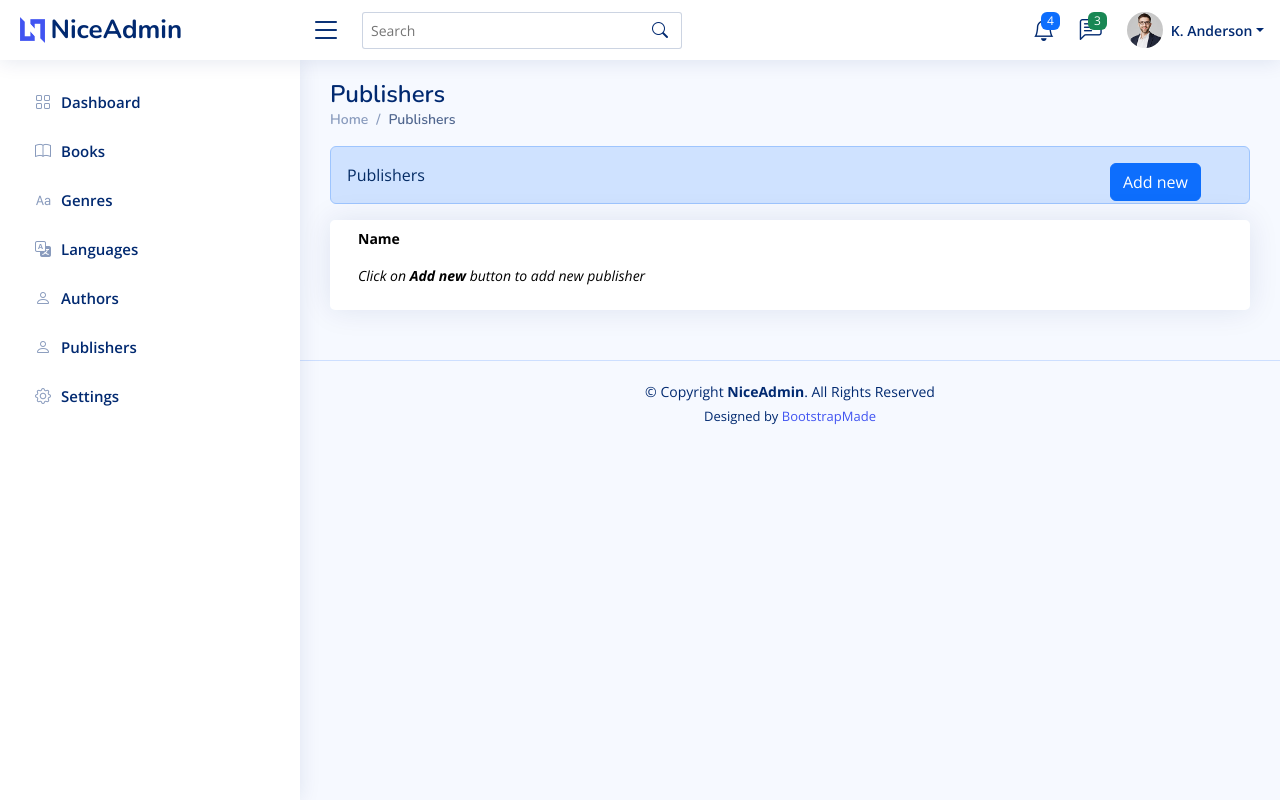
After one commit to msrpcoder/online-library, a Django app: page /books/publishers in a window 1280 px wide. The commit adds this page. Run offline with Django 4.2, Linux system fonts and the light colour scheme; the visitor is signed in with stand-in values (Sample User, id 1); data that the repository does not hold is empty; some libraries are stand-ins or nearby versions.

Commit message:
Adds languages and publishers.

```diff
--- a/books/models.py
+++ b/books/models.py
@@ -17,6 +17,10 @@ class Author(TrackedMixin, Model):
 
 
 class Publisher(TrackedMixin, Model):
+    name = models.TextField(null=False, max_length=100)
+
+
+class Language(TrackedMixin, Model):
     name = models.TextField(null=False, max_length=100)
 
 
--- a/books/urls.py
+++ b/books/urls.py
@@ -1,18 +1,32 @@
 from django.urls import path
 
 from books.views import BookAddView, BookCatalogView, BookPreviewView, BookDetailsView, GenreAddView, GenreListView, \
-    GenreDeleteView, AuthorAddView, AuthorListView, AuthorDeleteView
+    GenreDeleteView, AuthorAddView, AuthorListView, AuthorDeleteView, PublisherListView, PublisherAddView, \
+    PublisherDeleteView, LanguageListView, LanguageAddView, LanguageDeleteView
 
 urlpatterns = [
-    path('add', BookAddView.as_view(), name='book-add'),
+    # genre urlconfig
     path('genres/<int:id>/delete', GenreDeleteView.as_view(), name='genre-delete'),
     path('genres/<int:id>/edit', GenreAddView.as_view(), name='genre-edit'),
     path('genres/add', GenreAddView.as_view(), name='genre-add'),
     path('genres', GenreListView.as_view(), name='genre-list'),
+    # author urlconfig
     path('authors', AuthorListView.as_view(), name='author-list'),
     path('authors/add', AuthorAddView.as_view(), name='author-add'),
     path('authors/<int:id>/edit', AuthorAddView.as_view(), name='author-edit'),
     path('authors/<int:id>/delete', AuthorDeleteView.as_view(), name='author-delete'),
+    # publisher urlconfig
+    path('publishers', PublisherListView.as_view(), name='publisher-list'),
+    path('publishers/add', PublisherAddView.as_view(), name='publisher-add'),
+    path('publishers/<int:id>/edit', PublisherAddView.as_view(), name='publisher-edit'),
+    path('publishers/<int:id>/delete', PublisherDeleteView.as_view(), name='publisher-delete'),
+    # language urlconfig
+    path('languages', LanguageListView.as_view(), name='language-list'),
+    path('languages/add', LanguageAddView.as_view(), name='language-add'),
+    path('languages/<int:id>/edit', LanguageAddView.as_view(), name='language-edit'),
+    path('languages/<int:id>/delete', LanguageDeleteView.as_view(), name='language-delete'),
+    # book urlconfig
+    path('add', BookAddView.as_view(), name='book-add'),
     path('catalog', BookCatalogView.as_view(), name='book-catalog'),
     path('<int:book_id>/details', BookDetailsView.as_view(), name='book-details'),
     path('<int:book_id>/preview', BookPreviewView.as_view(), name='book-preview'),
--- a/books/views.py
+++ b/books/views.py
@@ -4,7 +4,7 @@ from django.shortcuts import render
 from django.urls import reverse
 from django.views.generic import TemplateView
 
-from books.models import Genre, Author
+from books.models import Genre, Author, Publisher, Language
 from utils.views import BaseLoginView
 
 logger = logging.getLogger()
@@ -51,19 +51,101 @@ class AuthorAddView(BaseLoginView, TemplateView):
             return HttpResponseRedirect(reverse('author-list'))
 
 
+class PublisherAddView(BaseLoginView, TemplateView):
+    template_name = 'add-publisher.html'
+
+    def get_context_data(self, **kwargs):
+        publisher = None
+        publisher_id = kwargs.get('id', None)
+        if publisher_id:
+            try:
+                publisher = Publisher.objects.get(pk=publisher_id)
+            except Publisher.DoesNotExist:
+                logger.warning(f"Publisher {publisher_id} doesn't exists.")
+
+        return {
+            **kwargs,
+            'page_header': 'Add Publisher',
+            'publisher': publisher
+        }
+
+    def post(self, request, **kwargs):
+        publisher_id = kwargs.get('id', None)
+        name = request.POST.get('name', '')
+
+        if not name:
+            return self.get(request, errors={'name': 'This field is required.'})
+        else:
+            publisher = None
+            if publisher_id:
+                try:
+                    publisher = Publisher.objects.get(pk=publisher_id)
+                except Publisher.DoesNotExist:
+                    logger.warning("Publisher don't exist.")
+
+            if not publisher:
+                publisher = Publisher()
+
+            publisher.name = name
+            publisher.save()
+
+            return HttpResponseRedirect(reverse('publisher-list'))
+
+
+class LanguageAddView(BaseLoginView, TemplateView):
+    template_name = 'add-language.html'
+
+    def get_context_data(self, **kwargs):
+        language = None
+        language_id = kwargs.get('id', None)
+        if language_id:
+            try:
+                language = Language.objects.get(pk=language_id)
+            except Language.DoesNotExist:
+                logger.warning(f"Language {language_id} doesn't exists.")
+
+        return {
+            **kwargs,
+            'page_header': 'Add Language',
+            'language': language
+        }
+
+    def post(self, request, **kwargs):
+        language_id = kwargs.get('id', None)
+        name = request.POST.get('name', '')
+
+        if not name:
+            return self.get(request, errors={'name': 'This field is required.'})
+        else:
+            language = None
+            if language_id:
+                try:
+                    language = Language.objects.get(pk=language_id)
+                except Language.DoesNotExist:
+                    logger.warning("Language don't exist.")
+
+            if not language:
+                language = Language()
+
+            language.name = name
+            language.save()
+
+            return HttpResponseRedirect(reverse('language-list'))
+
+
 # Create your views here.
 class BookAddView(BaseLoginView, TemplateView):
     template_name = "book-form.html"
-
-    def _get_genres(self):
-        return ['Religion', 'Sports']
 
     def get_context_data(self, **kwargs):
         return {
             **kwargs,
             'genre': self.request.GET.get('genre', ''),
             'page_header': 'Add book',
-            'genres': self._get_genres()
+            'genres': Genre.objects.all(),
+            'publishers': Publisher.objects.all(),
+            'authors': Author.objects.all(),
+            'languages': Language.objects.all()
         }
 
 
@@ -75,6 +157,28 @@ class AuthorListView(BaseLoginView, TemplateView):
             **kwargs,
             'page_header': 'Authors',
             'authors': Author.objects.all()
+        }
+
+
+class PublisherListView(BaseLoginView, TemplateView):
+    template_name = 'list-publishers.html'
+
+    def get_context_data(self, **kwargs):
+        return {
+            **kwargs,
+            'page_header': 'Publishers',
+            'publishers': Publisher.objects.all()
+        }
+
+
+class LanguageListView(BaseLoginView, TemplateView):
+    template_name = 'list-languages.html'
+
+    def get_context_data(self, **kwargs):
+        return {
+            **kwargs,
+            'page_header': 'Languages',
+            'languages': Language.objects.all()
         }
 
 
@@ -104,6 +208,34 @@ class AuthorDeleteView(BaseLoginView):
             author.delete()
 
         return HttpResponseRedirect(redirect_to=reverse('author-list'))
+
+
+class PublisherDeleteView(BaseLoginView):
+    def post(self, request, **kwargs):
+        publisher_id = kwargs.get('id', request.POST.get('id', ''))
+
+        try:
+            publisher = Publisher.objects.get(pk=publisher_id)
+        except Publisher.DoesNotExist:
+            logger.warning(f"Object with id: {publisher_id} doesn't exist.")
+        else:
+            publisher.delete()
+
+        return HttpResponseRedirect(redirect_to=reverse('publisher-list'))
+
+
+class LanguageDeleteView(BaseLoginView):
+    def post(self, request, **kwargs):
+        language_id = kwargs.get('id', request.POST.get('id', ''))
+
+        try:
+            language = Language.objects.get(pk=language_id)
+        except Language.DoesNotExist:
+            logger.warning(f"Object with id: {language_id} doesn't exist.")
+        else:
+            language.delete()
+
+        return HttpResponseRedirect(redirect_to=reverse('language-list'))
 
 
 class GenreAddView(BaseLoginView, TemplateView):
--- a/templates/book-catalog.html
+++ b/templates/book-catalog.html
@@ -59,7 +59,7 @@
         </div>
         <form method="get" action="{% url 'book-add' %}" class="alert alert-primary alert-dismissible fade show" role="">
             Religion
-            <input type="hidden" name="genre" value="religion" />
+            <input type="hidden" name="genre" value="Religion" />
             <button style="float: right">Add new</button>
         </form>
         <div class="row">
--- /dev/null
+++ b/templates/list-publishers.html
@@ -0,0 +1,67 @@
+{% load static %}
+
+<!DOCTYPE html>
+<html lang="en">
+{% include 'head.template.html' %}
+<body>
+{% include 'header.template.html' %}
+{% include 'sidebar.template.html' %}
+
+
+<main class="main" id="main">
+    {% include 'breadcrumb.template.html' %}
+    <section class="section dashboard">
+        <div class="col-lg-12 alert alert-primary alert-dismissible fade show" role="">
+            Publishers
+            <a class="btn btn-primary" href="{% url 'publisher-add' %}" style="float: right">Add new</a>
+        </div>
+        <div class="row">
+            <!-- Top Books -->
+            <div class="col-12">
+                <div class="card top-selling overflow-auto">
+                    <div class="card-body pb-0">
+                        <table class="table table-borderless">
+                            <thead>
+                                <tr>
+                                    <th class="col-md-11" scope="col">Name</th>
+                                    <th></th>
+                                </tr>
+                            </thead>
+                            <tbody>
+                                {% if publishers %}
+                                    {% for publisher in publishers %}
+                                        <tr>
+                                            <td><a href="{% url 'publisher-edit' publisher.id %}">{{publisher.name}}</a></td>
+                                            <td>
+                                                <form action="{% url 'publisher-delete' publisher.id %}" method="post">
+                                                    {% csrf_token %}
+                                                    <input type="hidden" name="publisher-id" value="{{publisher.id}}" />
+                                                    <button type="submit" class="btn btn-outline-danger">
+                                                        <i class="bi bi-trash"></i>
+                                                    </button>
+                                                </form>
+                                            </td>
+                                        </tr>
+                                    {% endfor %}
+                                {% else %}
+                                    <tr>
+                                        <td>
+                                            <i>Click on <b>Add new</b> button to add new publisher</i>
+                                        </td>
+                                    </tr>
+                                {% endif %}
+
+                            </tbody>
+                        </table>
+                    </div>
+                </div>
+            </div><!-- End Top Books -->
+        </div>
+    </section>
+</main>
+
+{% include 'footer.template.html' %}
+{% include 'js.template.html' %}
+
+</body>
+</html>
--- a/templates/sidebar.template.html
+++ b/templates/sidebar.template.html
@@ -24,9 +24,23 @@
         </li>
 
         <li class="nav-item">
+            <a class="nav-link collapsed" href="{% url 'language-list' %}">
+                <i class="bi bi-translate"></i>
+                <span>Languages</span>
+            </a>
+        </li>
+
+        <li class="nav-item">
             <a class="nav-link collapsed" href="{% url 'author-list' %}">
                 <i class="bi bi-person"></i>
                 <span>Authors</span>
+            </a>
+        </li>
+
+        <li class="nav-item">
+            <a class="nav-link collapsed" href="{% url 'publisher-list' %}">
+                <i class="bi bi-person"></i>
+                <span>Publishers</span>
             </a>
         </li>
 
```
Also changed, not shown: templates/add-language.html (added, +52 -0 lines), templates/add-publisher.html (added, +52 -0 lines), templates/book-form.html (+19 -24 lines), templates/list-languages.html (added, +67 -0 lines), books/migrations/0003_language.py (added).
